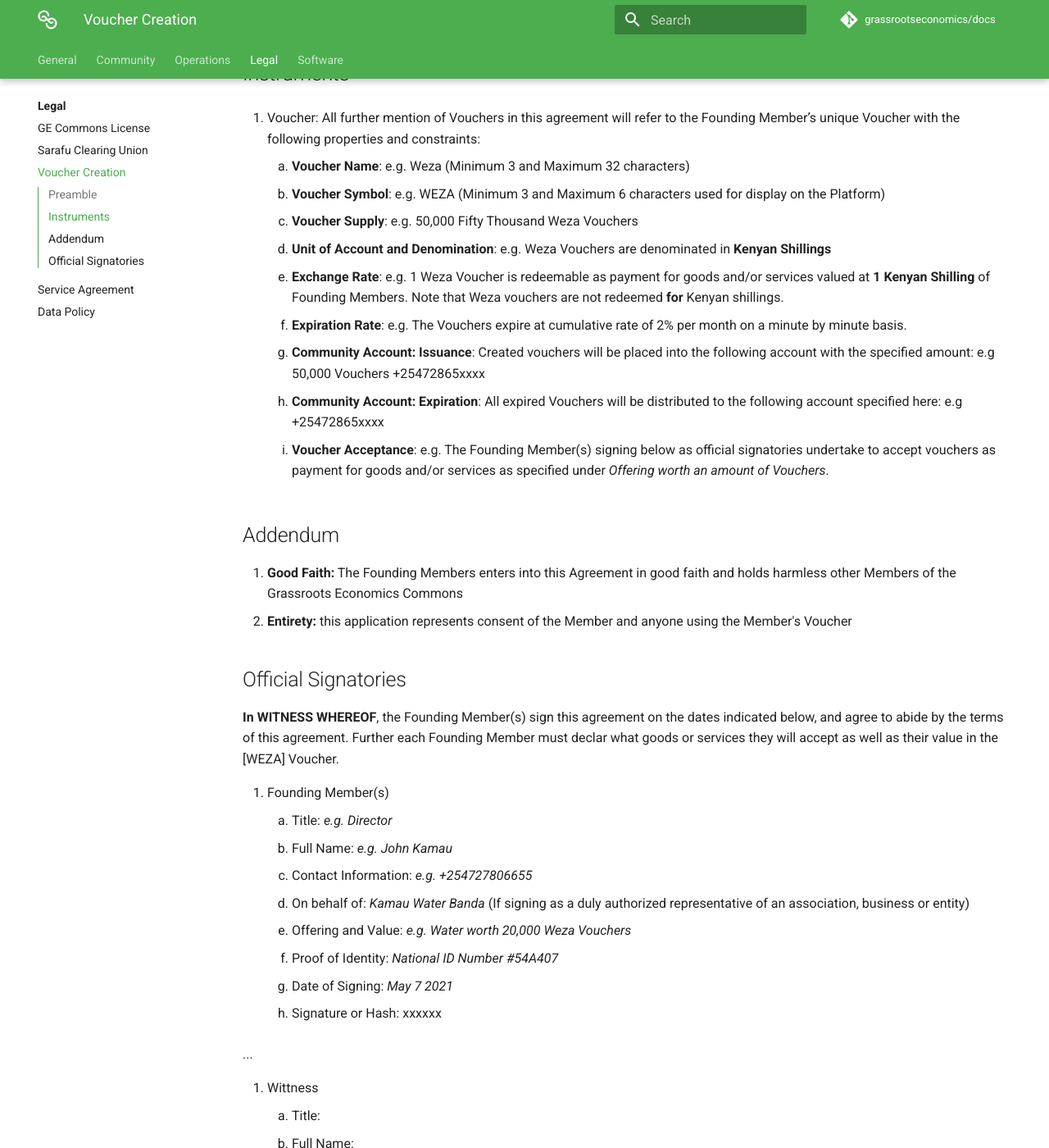
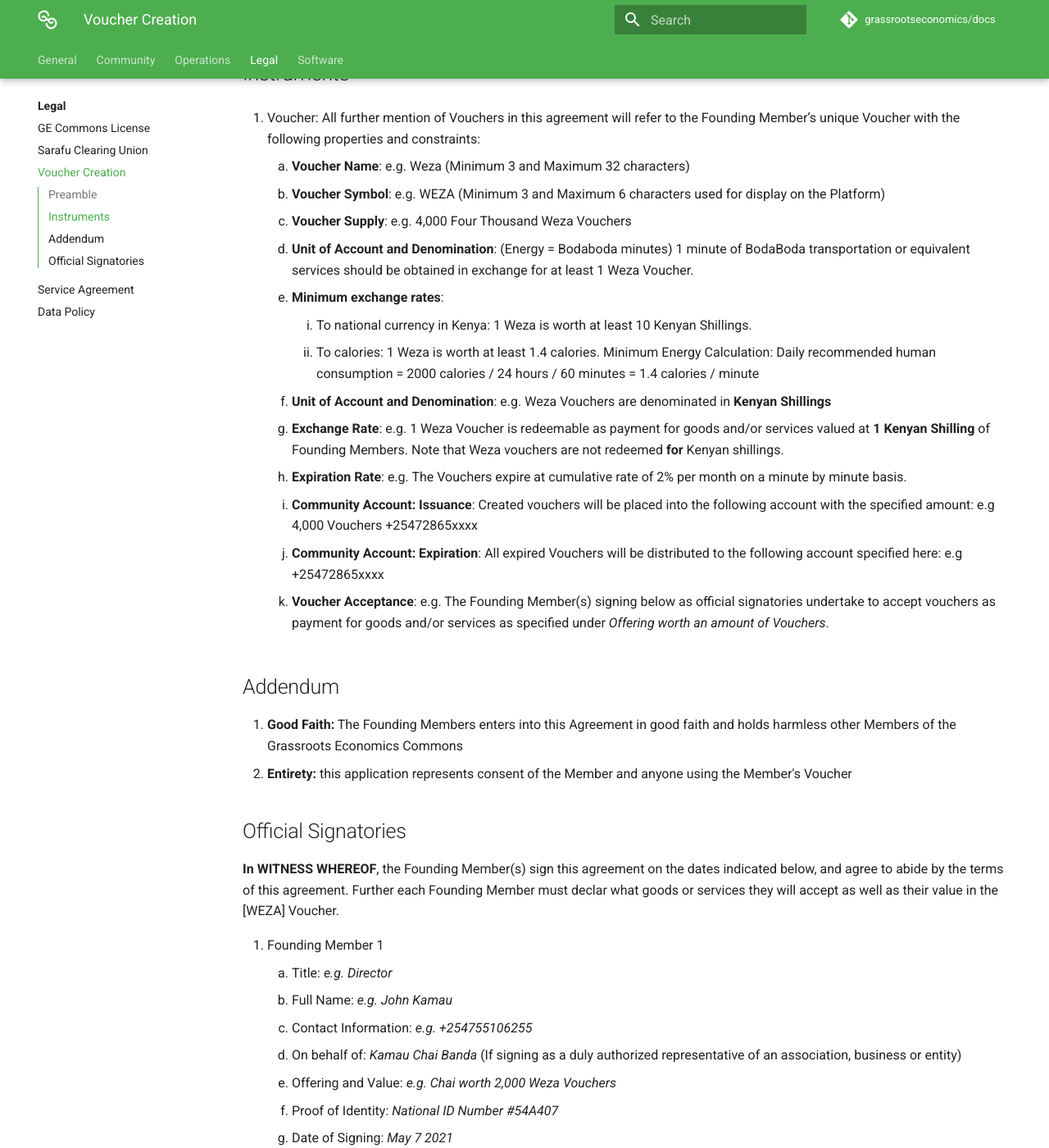
Before and after one commit to grassrootseconomics/docs.grassecon.org, an MkDocs documentation site: the page built from docs/legal/voucher.md, in a window 1280 px wide and 1400 px high, scrolled down 389 px. Shown: the whole window at 82% size. Built offline with MkDocs 1.6.1 and Material for MkDocs 9.7.7, drawn with Linux system fonts in a browser that asks for light colours; comment, search, counter and statistics services are not loaded; some of the changed text lies outside the part shown.

Commit message:
fiat to energy

```diff
--- a/docs/legal/voucher.md
+++ b/docs/legal/voucher.md
@@ -12,11 +12,15 @@ I/We [Name/Association Name] _(herein called the Founding Member(s))_ hereby agr
 
     1. **Voucher Name**: e.g. Weza (Minimum 3 and Maximum 32 characters)
     1. **Voucher Symbol**: e.g. WEZA (Minimum 3 and Maximum 6 characters used for display on the Platform)
-    1. **Voucher Supply**: e.g. 50,000 Fifty Thousand Weza Vouchers
+    1. **Voucher Supply**: e.g. 4,000 Four Thousand Weza Vouchers
+    1. **Unit of Account and Denomination**: (Energy = Bodaboda minutes) 1 minute of BodaBoda transportation or equivalent services should be obtained in exchange for at least 1 Weza Voucher.
+    1. **Minimum exchange rates**:
+        1. To national currency in Kenya: 1 Weza is worth at least 10 Kenyan Shillings.
+        1. To calories: 1 Weza is worth at least 1.4 calories. Minimum Energy Calculation: Daily recommended human consumption = 2000 calories / 24 hours / 60 minutes = 1.4 calories / minute
     1. **Unit of Account and Denomination**: e.g. Weza Vouchers are denominated in **Kenyan Shillings**
     1. **Exchange Rate**: e.g. 1 Weza Voucher is redeemable as payment for goods and/or services valued at **1 Kenyan Shilling** of Founding Members. Note that Weza vouchers are not redeemed **for** Kenyan shillings.
     1. **Expiration Rate**: e.g. The Vouchers expire at cumulative rate of 2% per month on a minute by minute basis.
-    1. **Community Account: Issuance**: Created vouchers will be placed into the following account with the specified amount: e.g 50,000 Vouchers +25472865xxxx
+    1. **Community Account: Issuance**: Created vouchers will be placed into the following account with the specified amount: e.g 4,000 Vouchers +25472865xxxx
     1. **Community Account: Expiration**: All expired Vouchers will be distributed to the following account specified here: e.g +25472865xxxx
     1. **Voucher Acceptance**: e.g. The Founding Member(s) signing below as official signatories undertake to accept vouchers as payment for goods and/or services as specified under *Offering worth an amount of Vouchers*.
 
@@ -29,15 +33,24 @@ I/We [Name/Association Name] _(herein called the Founding Member(s))_ hereby agr
 ## Official Signatories
 **In WITNESS WHEREOF**, the Founding Member(s) sign this agreement on the dates indicated below, and agree to abide by the terms of this agreement. Further each Founding Member must declar what goods or services they will accept as well as their value in the [WEZA] Voucher.
 
-1. Founding Member(s)
+1. Founding Member 1
     1. Title: *e.g. Director*
     1. Full Name: *e.g. John Kamau*
-    1. Contact Information: *e.g. +254727806655*
-    1. On behalf of: *Kamau Water Banda* (If signing as a duly authorized representative of an association, business or entity)
-    1. Offering and Value: *e.g. Water worth 20,000 Weza Vouchers*
+    1. Contact Information: *e.g. +254755106255*
+    1. On behalf of: *Kamau Chai Banda* (If signing as a duly authorized representative of an association, business or entity)
+    1. Offering and Value: *e.g. Chai worth 2,000 Weza Vouchers*
     1. Proof of Identity: *National ID Number #54A407*
     1. Date of Signing: *May 7 2021*
-    1. Signature or Hash: xxxxxx
+    1. Signature or Hash: *xxxxxx*
+1. Founding Member 2
+    1. Title: *e.g. Mr.*
+    1. Full Name: *e.g. Janet Killimani*
+    1. Contact Information: *e.g. +254712836455*
+    1. On behalf of: *e.g. Self*
+    1. Offering and Value: *e.g. Bodaboda rides worth 2,000 Weza Vouchers*
+    1. Proof of Identity: *National ID Number #54A407*
+    1. Date of Signing: *May 7 2021*
+    1. Signature or Hash: *xxxxxx*
 
 ...
 
```
Also changed, not shown: docs/legal/agreement.md (+8 -5 lines), docs/legal/service.md (+4 -4 lines).
